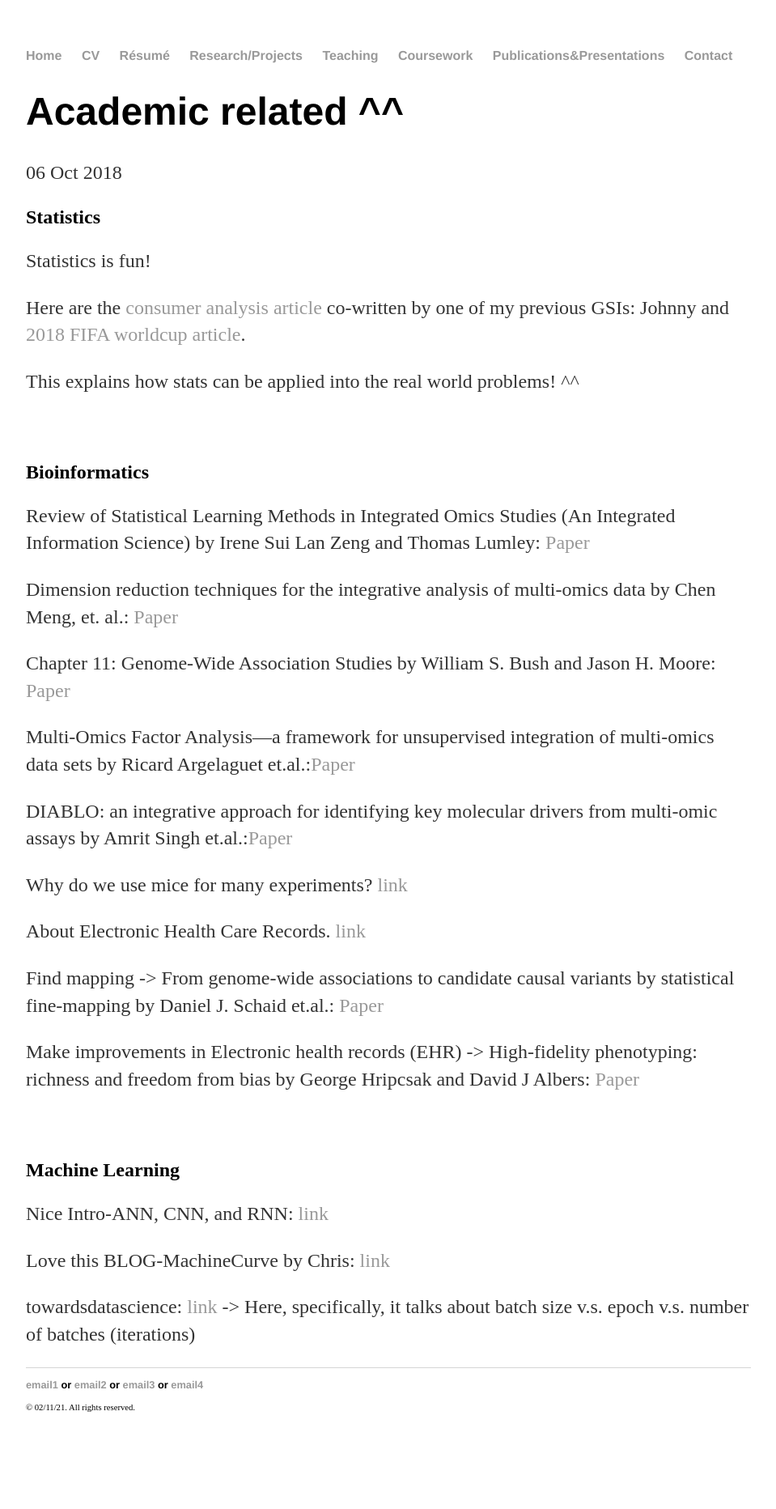
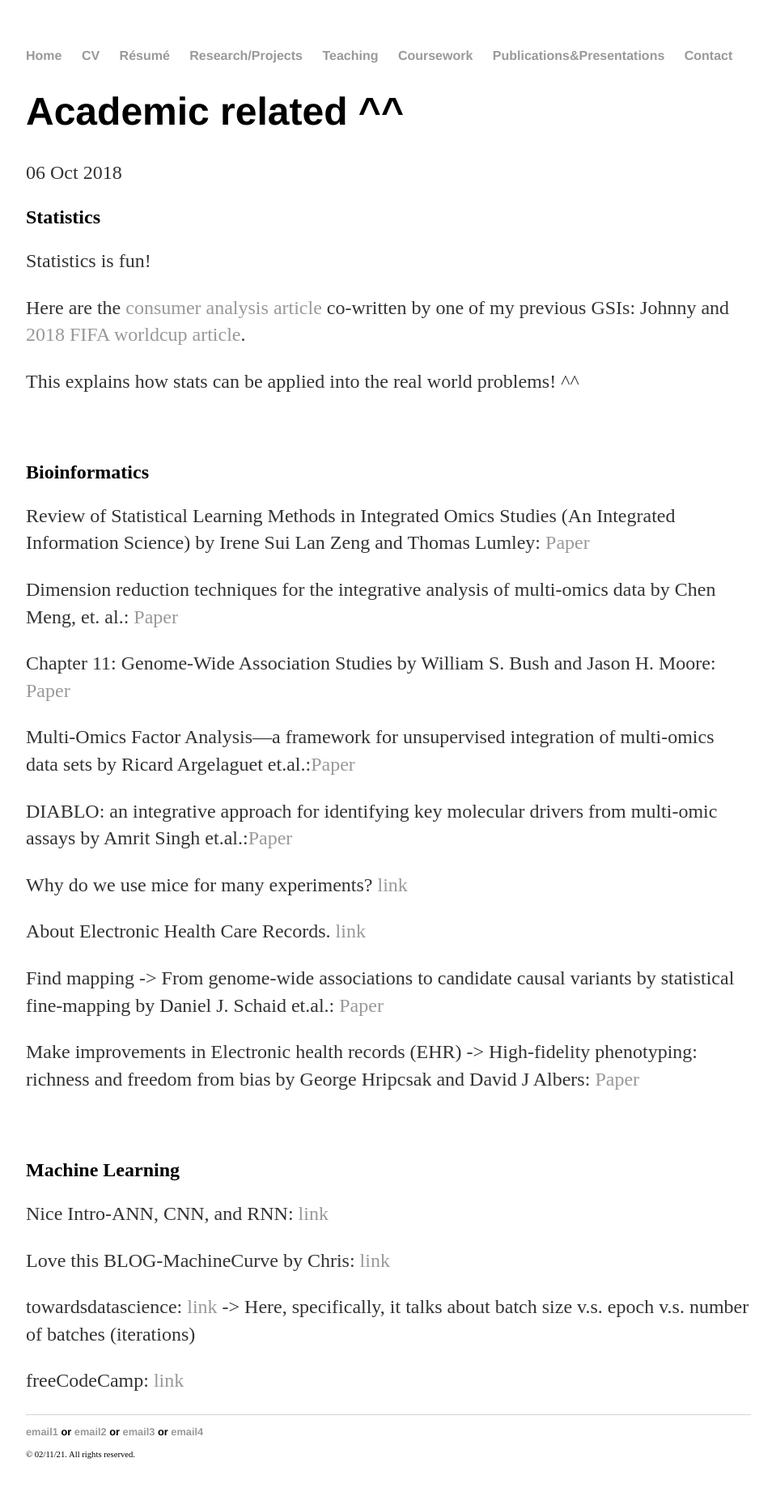
Before and after one commit to yjkweon24/yjkweon24.github.io, a Jekyll site: the page built from _posts/2019-03-16-Academic.md, in a window 1280 px wide. Shown: the whole page at 81% size, without its empty margins (160-1119 px from the left). Built offline with Jekyll 4.4.1, drawn with Linux system fonts in a browser that asks for light colours; before the commit the page ends 1806 px from its top, so only the background shows below that.

Commit message:
Update 2019-03-16-Academic.md

```diff
--- a/_posts/2019-03-16-Academic.md
+++ b/_posts/2019-03-16-Academic.md
@@ -40,3 +40,5 @@ Nice Intro-ANN, CNN, and RNN: [link](https://www.analyticsvidhya.com/blog/2020/0
 Love this BLOG-MachineCurve by Chris: [link](https://www.machinecurve.com/index.php/2019/07/18/can-neural-networks-approximate-mathematical-functions/)
 
 towardsdatascience: [link](https://towardsdatascience.com/epoch-vs-iterations-vs-batch-size-4dfb9c7ce9c9) -> Here, specifically, it talks about batch size v.s. epoch v.s. number of batches (iterations)
+
+freeCodeCamp: [link](https://www.freecodecamp.org/news/connections-between-deep-learning-physics-and-pure-mathematics-part-i-947abeb3a5dd/)
```
